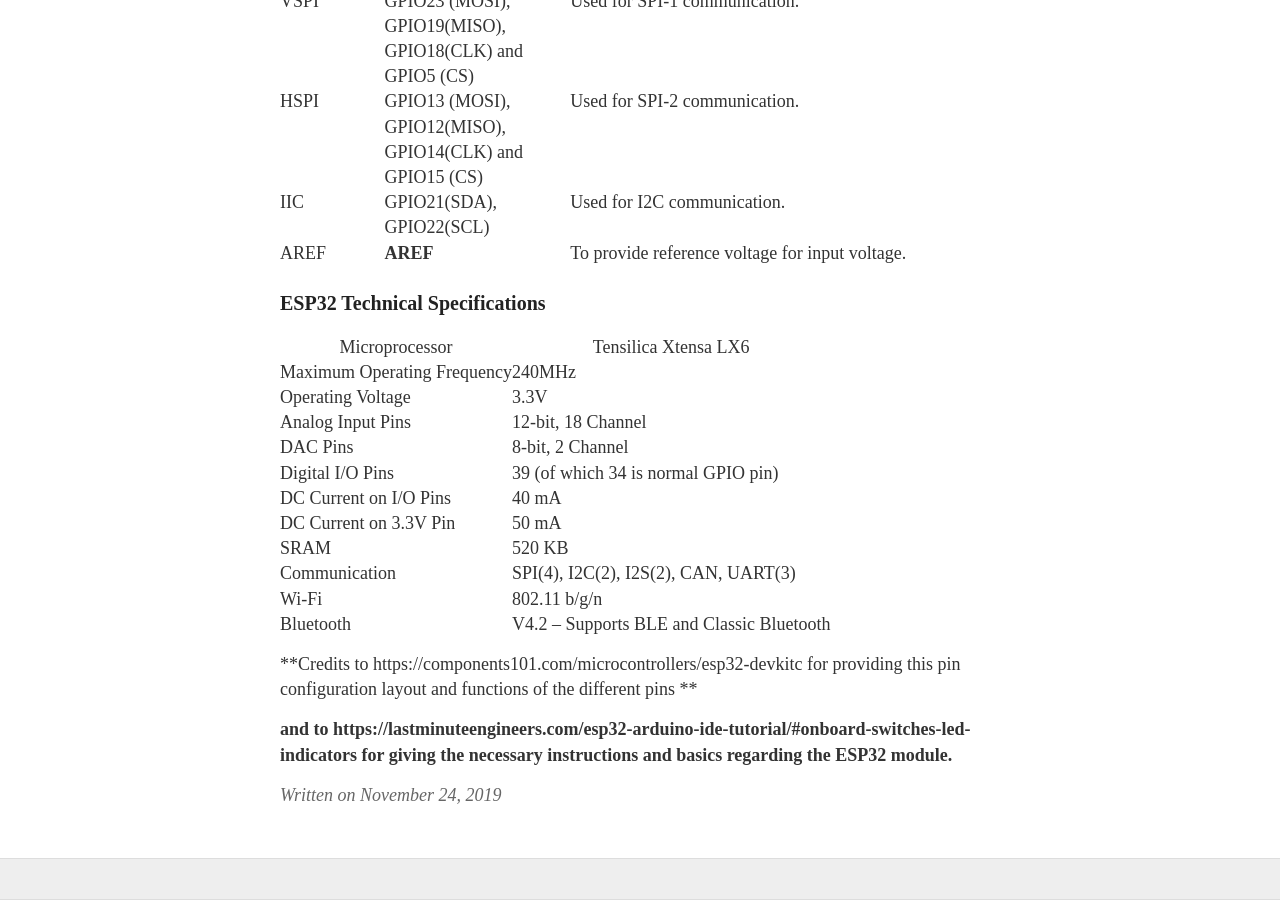
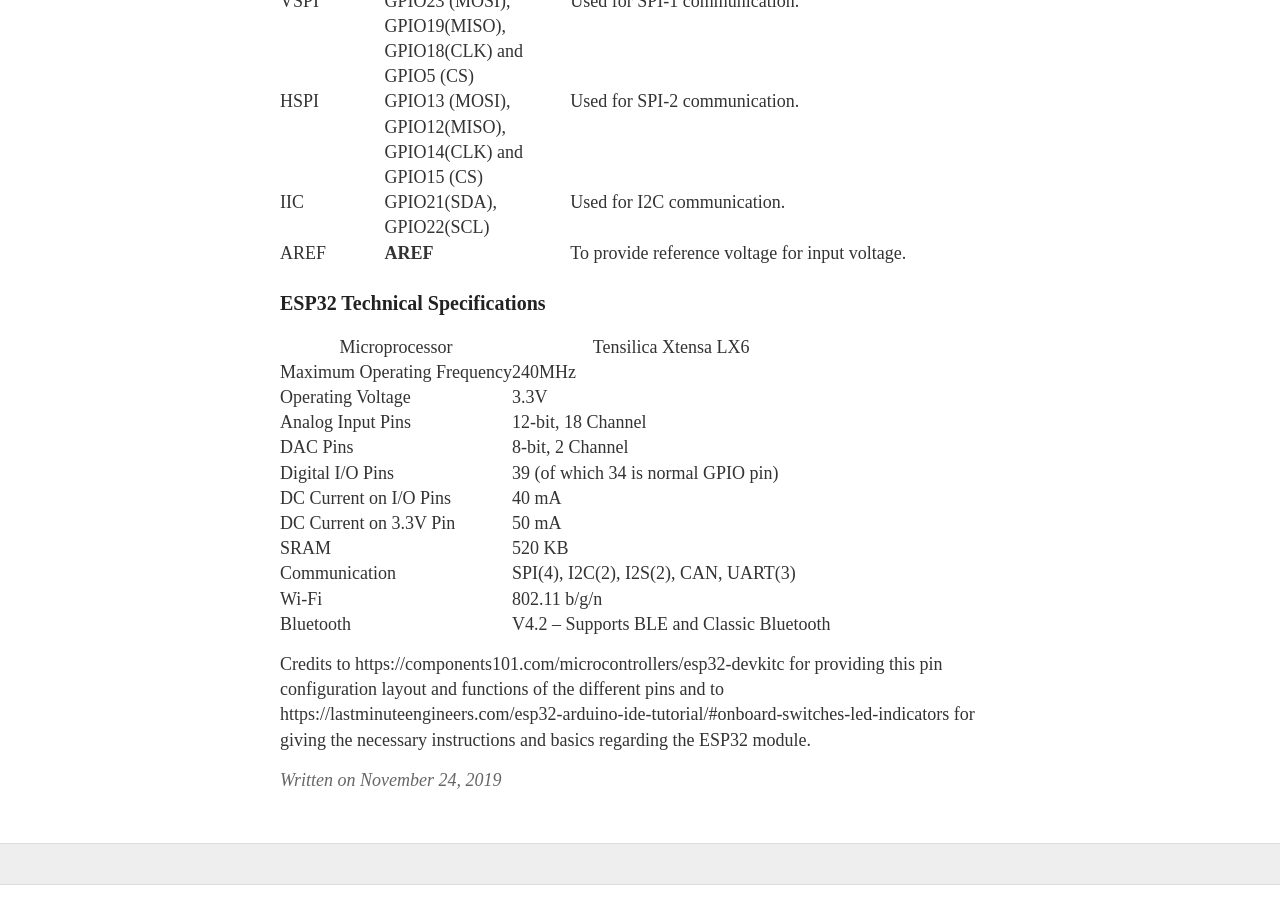
Before and after one commit to Jasperabez/TrackerBoi, a Jekyll site: the page built from _posts/2019-11-24-ESP32-101.md, in a window 1280 px wide and 900 px high, scrolled down 1687 px. Built offline with Jekyll 4.4.1, drawn with Linux system fonts in a browser that asks for light colours.

Commit message:
edited image path

```diff
--- a/_posts/2019-11-24-ESP32-101.md
+++ b/_posts/2019-11-24-ESP32-101.md
@@ -5,13 +5,13 @@
 
 " Hello! Here are some of the stuff we did using our ESP32 as documentation"
 
-![ESP32-DevKitC](C:\Users\Ahmad Rifaaie\Documents\GitHub\TrackerBoi\images\ESP32-DevKitC.jpg)
+<img src="../images/ESP32-DevKitC.jpg" width="600" height="300">
 
 In order to better understand the ESP32, we looked through some websites to know the pin configurations and functions that the module can do. Personally, it works similarly as any micro-controllers like the Arduino Uno, Raspberry Pi and such.
 
 Below, I have given the pin configurations of the ESP32.
 
-![ESP32-Pinout](C:\Users\Ahmad Rifaaie\Documents\GitHub\TrackerBoi\images\ESP32-Pinout.png)
+<img src="../images/ESP32-Pinout.png" width="600" height="300">
 
 ### **Pin Configuration**
 
@@ -52,6 +52,4 @@
 
 
 
-**Credits to https://components101.com/microcontrollers/esp32-devkitc for providing this pin configuration layout and functions of the different pins **
-
-**and to  https://lastminuteengineers.com/esp32-arduino-ide-tutorial/#onboard-switches-led-indicators  for giving the necessary instructions and basics regarding the ESP32 module.**
+Credits to https://components101.com/microcontrollers/esp32-devkitc for providing this pin configuration layout and functions of the different pins and to  https://lastminuteengineers.com/esp32-arduino-ide-tutorial/#onboard-switches-led-indicators  for giving the necessary instructions and basics regarding the ESP32 module.
```
